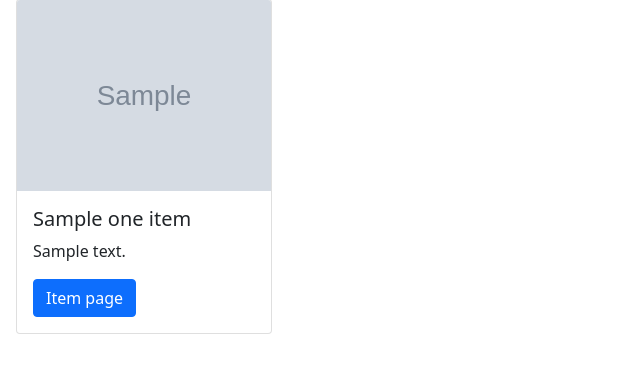
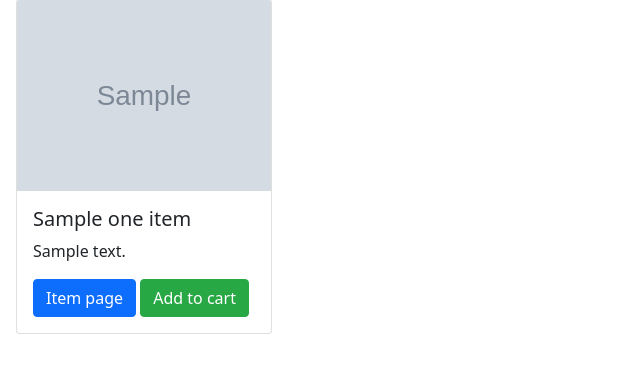
Before and after one commit to Leohemmingsson/D0018E, a Python web app: template src/templates/index.html in a window 1280 px wide. Shown: the part 166-545 px from the top of the page, without its empty margins (0-640 px from the left). Run offline with Jinja, Linux system fonts and the light colour scheme; the template is opened without the code that fills it: most values are stand-ins (such as "Sample title", 1, 10 or a date in 2020); grey boxes marked "Sample" are stand-in pictures; some libraries are stand-ins or nearby versions.

Commit message:
added button

```diff
--- a/src/templates/index.html
+++ b/src/templates/index.html
@@ -51,6 +51,7 @@
                         <h5 class="card-title">{{one_item.name}}</h5>
                         <p class="card-text">{{one_item.summary}}</p>
                         <a href={{one_item.href}} class="btn btn-primary">Item page</a>
+                        <a href="#" class="btn btn-success ">Add to cart</a>
                     </div>
                 </div>
             </div>
```
